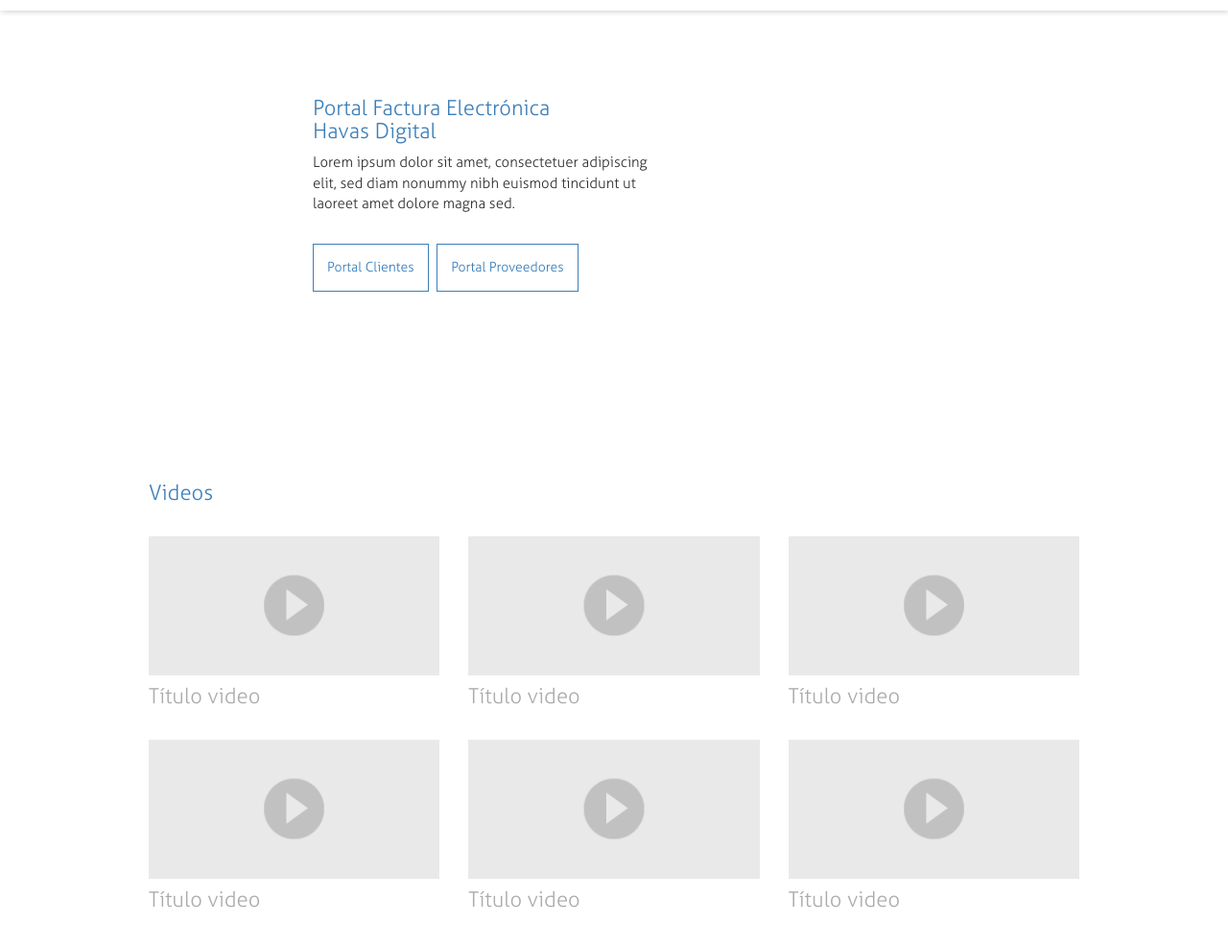
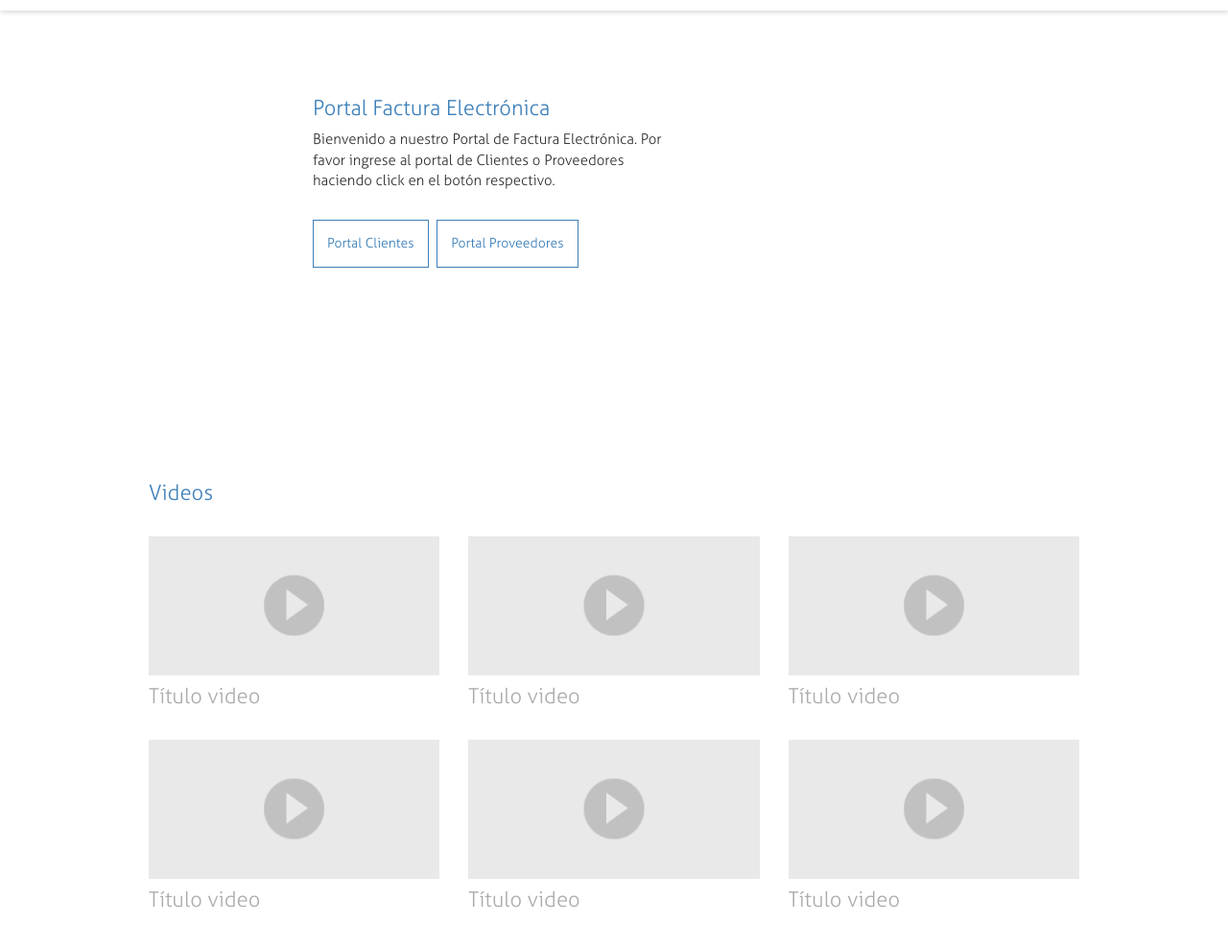
Before and after one commit to factura-colombia/portal-factura-colombia, a plain HTML site: page index.html in a window 1280 px wide. Shown: the part 103-1089 px from the top of the page at 96% size. Drawn offline with Linux system fonts and the light colour scheme; no server answers.

Commit message:
Update index.html

```diff
--- a/index.html
+++ b/index.html
@@ -123,9 +123,8 @@
     <div class="banner">
       <div class="filtro">
         <h1>Portal Factura Electrónica
-          <br>Havas Digital</h1>
-        <p>Lorem ipsum dolor sit amet, consectetuer adipiscing elit, sed diam nonummy nibh euismod tincidunt ut laoreet amet
-          dolore magna sed.</p>
+          <br>{{config.nombre}}</h1>
+        <p>Bienvenido a nuestro Portal de Factura Electrónica. Por favor ingrese al portal de Clientes o Proveedores haciendo click en el botón respectivo.</p>
         <a ng-href="{{config.clientesUrl}}">Portal Clientes</a>
         <br class="visible-xs">
         <a ng-href="{{config.proveedoresUrl}}">Portal Proveedores</a>
```
